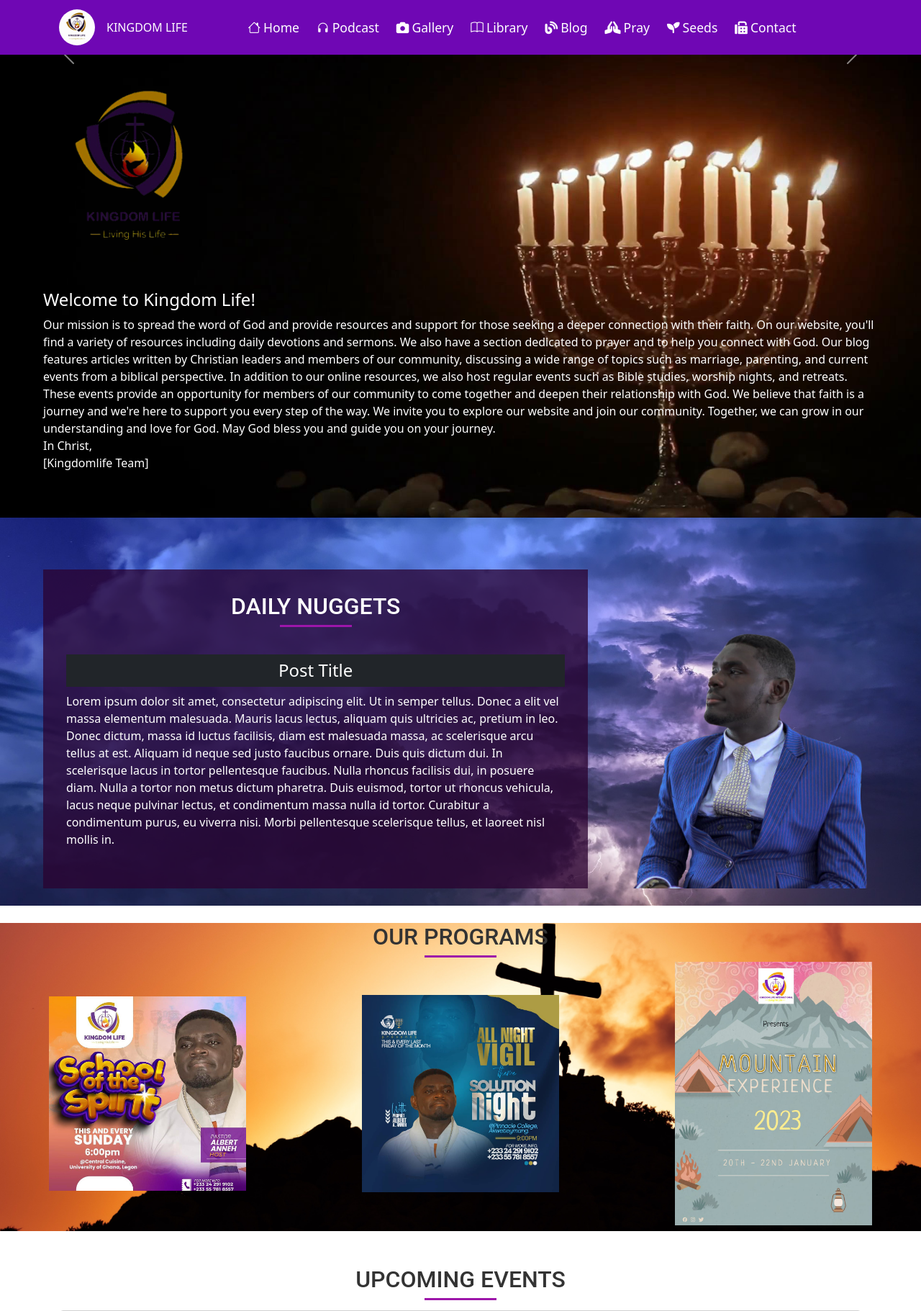
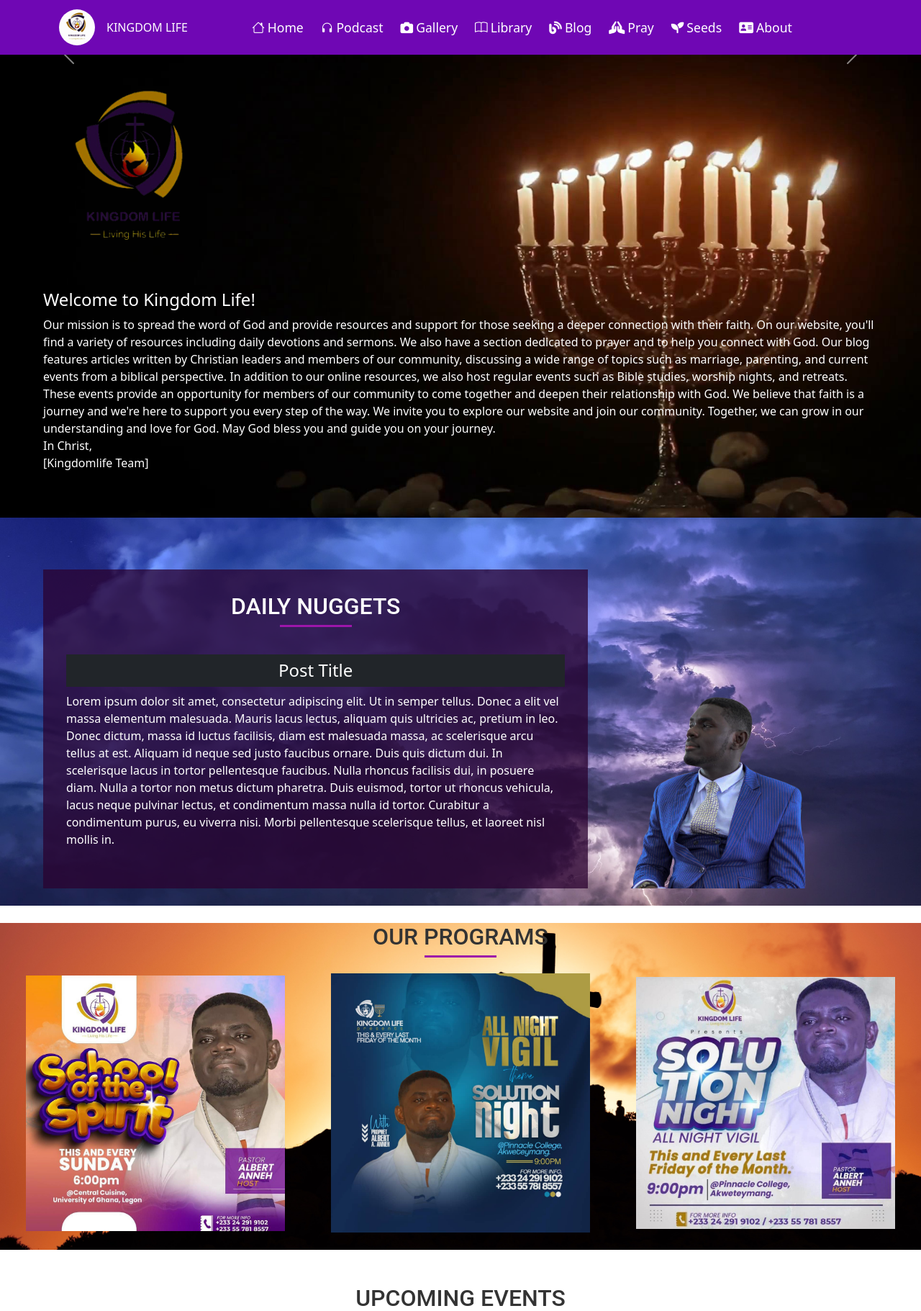
Before and after one commit to kwamepubbles/kingdomlifeonline, a PHP site: page /index.php in a window 1280 px wide. Shown: the top 1821 px of the page at 72% size. Run offline with PHP 8.4, Linux system fonts and the light colour scheme; data that the repository does not hold is empty; some libraries are stand-ins or nearby versions.

Commit message:
style fix

```diff
--- a/components/carousel.php
+++ b/components/carousel.php
@@ -36,7 +36,7 @@
         } else {
           echo '<div class="carousel-item">';
         }
-        echo '<img class="d-block image-fluid" width="100%" height="400px" src="' . "gallery/" . $image['image_path'] . '" alt="' . $image['image_title'] . '">';
+        echo '<img class="d-block" width="100%" height="500px" src="' . "gallery/" . $image['image_path'] . '" alt="' . $image['image_title'] . '">';
         echo '</div>';
         $i++;
       }
--- a/components/header.php
+++ b/components/header.php
@@ -28,28 +28,28 @@
         <div class="justify-content-center m-auto">
           <ul class="navbar-nav list-unstyled">
             <li class="nav-item">
-              <a class="nav-link text-white" aria-current="page" href="index.php"><i class="bi bi-house me-1"></i>Home</a>
+              <a class="nav-link" aria-current="page" href="index.php"><i class="bi bi-house me-1"></i>Home</a>
             </li>
             <li class="nav-item">
-              <a class="nav-link text-white" href="podcast.php"><i class="bi bi-headphones me-1"></i>Podcast</a>
+              <a class="nav-link" href="podcast.php"><i class="bi bi-headphones me-1"></i>Podcast</a>
             </li>
             <li class="nav-item">
-              <a class="nav-link text-white" href="gallery.php"><i class="fas fa-camera me-1"></i>Gallery</a>
+              <a class="nav-link" href="gallery.php"><i class="fas fa-camera me-1"></i>Gallery</a>
             </li>
             <li class="nav-item">
-              <a class="nav-link text-white" href="library.php"><i class="bi bi-book me-1"></i>Library</a>
+              <a class="nav-link" href="library.php"><i class="bi bi-book me-1"></i>Library</a>
             </li>
             <li class="nav-item">
-              <a class="nav-link text-white" href="blog.php"><i class="fa-solid fa-blog me-1"></i></i>Blog</a>
+              <a class="nav-link" href="blog.php"><i class="fa-solid fa-blog me-1"></i></i>Blog</a>
             </li>
             <li class="nav-item">
-              <a class="nav-link text-white" href="pray.php"><i class="fa fa-praying-hands me-1"></i>Pray</a>
+              <a class="nav-link" href="pray.php"><i class="fa fa-praying-hands me-1"></i>Pray</a>
             </li>
             <li class="nav-item">
-              <a class="nav-link text-white" href="support.php"><i class="fas fa-seedling me-1"></i>Seeds</a>
+              <a class="nav-link" href="support.php"><i class="fa fa-seedling me-1"></i>Seeds</a>
             </li>
-            <li class="nav-item ">
-              <a class="nav-link text-white" href="contact.php"><i class="fas fa-fax me-1"></i>Contact</a>
+            <li class="nav-item">
+              <a class="nav-link" href="contact.php"><i class="fa-solid fa-address-card me-1"></i></i>About</a>
             </li>
           </ul>
         </div>
--- a/index.php
+++ b/index.php
@@ -57,7 +57,7 @@ include('components/carousel.php');
 
             <div class="col-sm-12 col-md-4 mb-md-0 p-md-4 m-auto">
                 <div class="p-0">
-                    <img src="img/papa.png" class="img-fluid w-100" alt="">
+                    <img src="img/papa.png" class="img-fluid w-75" alt="">
                 </div>
             </div>
         </div>
@@ -67,15 +67,15 @@ include('components/carousel.php');
 <section class="sessions">
     <div class="container-fluid">
         <h2 class="text-center">Our Programs</h2>
-        <div class="row gx-5">
+        <div class="row gx-5 p-3">
             <div class="col-sm-12 col-md-12 col-lg-4 m-auto">
-                <img src="img/sots.jpg" class="d-block w-75 h-auto m-auto p-2" alt="...">
+                <img src="img/sots.jpg" class="d-block w-100 h-auto m-auto p-2" alt="...">
             </div>
             <div class="col-sm-12 col-md-12 col-lg-4 m-auto">
-                <img src="img/sn2.jpg" class="img-fluid d-block w-75 h-auto m-auto p-2" alt="...">
+                <img src="img/sn2.jpg" class=" d-block w-100 h-auto m-auto p-2" alt="...">
             </div>
             <div class="col-sm-12 col-md-12 col-lg-4 m-auto">
-                <img src="img/me23.jpg" class="img-fluid d-block w-75 h-auto m-auto p-2" alt="...">
+                <img src="img/sn.jpg" class=" d-block w-100 h-auto m-auto p-2" alt="...">
             </div>
         </div>
     </div>
--- a/testimonies.php
+++ b/testimonies.php
@@ -14,7 +14,7 @@
         <h2 class="my-5">Testimonies</h2>
         <div class="row">
             <div class=" col-sm-12 col-md-8 col-lg-8 p-0 m-auto">
-                <div id="myCarousel" class="carousel slide" data-bs-ride="carousel">
+                <div id="mytestimony" class="carousel slide" data-bs-ride="carousel">
                     <!-- Wrapper for carousel items -->
                     <div class="carousel-inner">
                         <?php foreach ($posts as $post) : ?>
@@ -25,11 +25,11 @@
                             </div>
                         <?php endforeach; ?>
                     </div>
-                    <button class="carousel-control-prev" type="button" data-bs-target="#myCarousel" data-bs-slide="prev">
+                    <button class="carousel-control-prev" type="button" data-bs-target="#mytestimony" data-bs-slide="prev">
                         <span class="carousel-control-prev-icon" aria-hidden="true"></span>
                         <span class="visually-hidden">Previous</span>
                     </button>
-                    <button class="carousel-control-next" type="button" data-bs-target="#myCarousel" data-bs-slide="next">
+                    <button class="carousel-control-next" type="button" data-bs-target="#mytestimony" data-bs-slide="next">
                         <span class="carousel-control-next-icon" aria-hidden="true"></span>
                         <span class="visually-hidden">Next</span>
                     </button>
```
Also changed, not shown: blog.php (line endings or trailing spaces).
